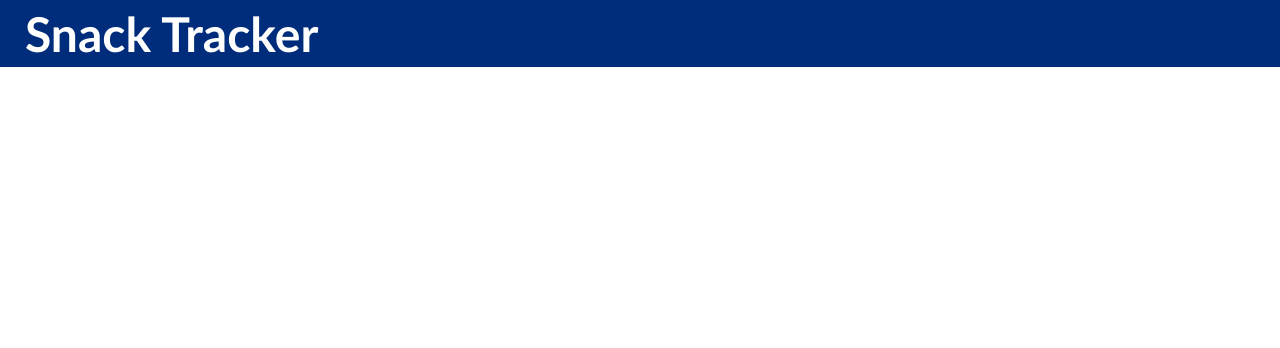
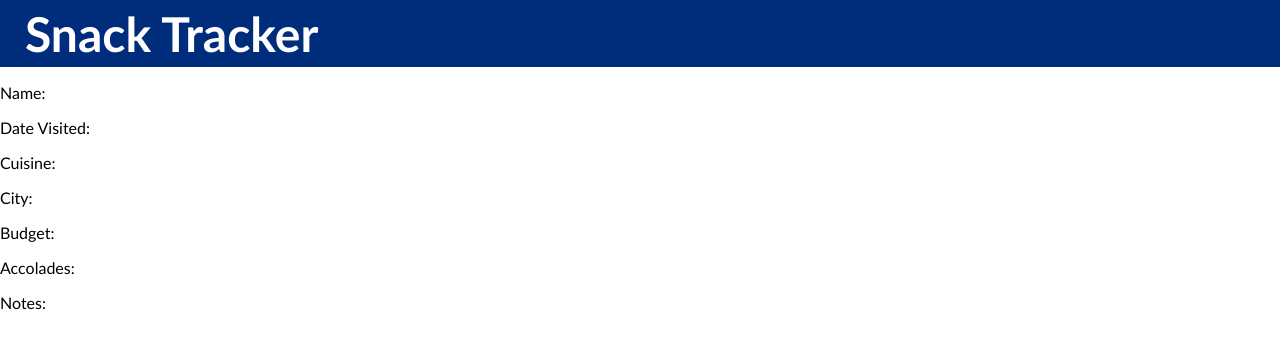
Before and after one commit to JakeBrackney/Snack-Tracker-Frontend, a React (Create React App) app: page /restaurants/1 in a window 1280 px wide. Shown: the top 348 px of the page. Built offline with nearby package versions, Linux system fonts and the light colour scheme; no server answers.

Commit message:
Updated ShowRestaurant component

```diff
--- a/src/components/ShowRestaurant/ShowRestaurant.js
+++ b/src/components/ShowRestaurant/ShowRestaurant.js
@@ -35,14 +35,13 @@ class ShowRestaurant extends Component {
   render() {
     return (
       <div key = {this.state.restaurant.id}>
-      <p>{this.state.restaurant.name}</p>
-      <p>{this.state.restaurant.dateVisited}</p>
-      <p>{this.state.restaurant.cuisine}</p>
-      <p>{this.state.restaurant.city}</p>
-      <p>{this.state.restaurant.budget}</p>
-      <p>{this.state.restaurant.accolades}</p>
-      <p>{this.state.restaurant.notes}</p>
-
+        <p>Name: {this.state.restaurant.name}</p>
+        <p>Date Visited: {this.state.restaurant.dateVisited}</p>
+        <p>Cuisine: {this.state.restaurant.cuisine}</p>
+        <p>City: {this.state.restaurant.city}</p>
+        <p>Budget: {this.state.restaurant.budget}</p>
+        <p>Accolades: {this.state.restaurant.accolades}</p>
+        <p>Notes: {this.state.restaurant.notes}</p>
       </div>
     );
   }
```
